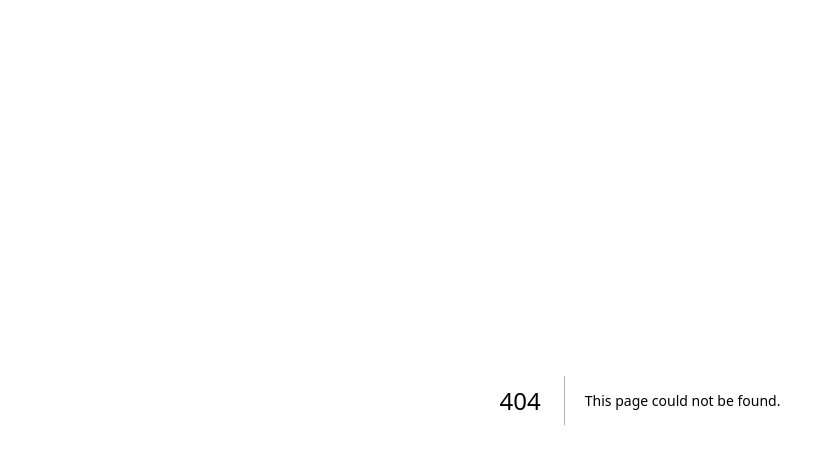
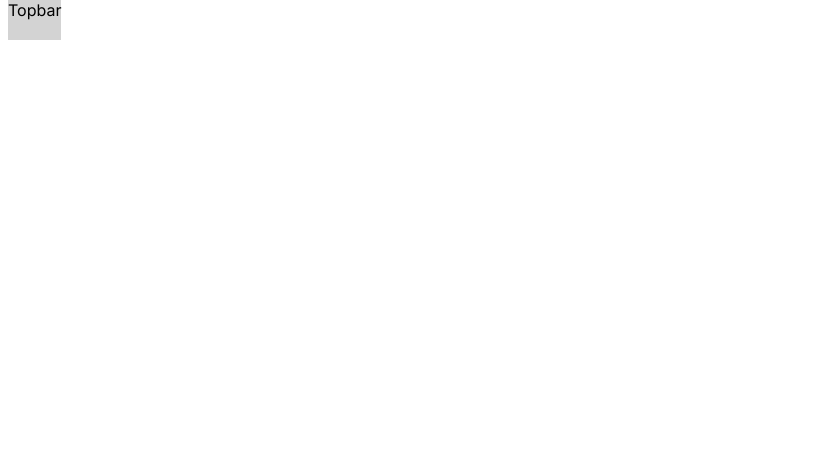
Before and after one commit to madhusmitapalai/flow-protocol-dev, a Next.js app: page /home in a window 1280 px wide. Before the commit this address had no page. Shown: the top 464 px of the page, without its empty margins (0-835 px from the left). Built offline with nearby package versions, Linux system fonts and the light colour scheme.

Commit message:
Basic file added

```diff
--- a/Components/Topbar.jsx
+++ b/Components/Topbar.jsx
@@ -1,7 +1,7 @@
 import React from "react";
 
 const Topbar = () => {
-  return <div>Topbar</div>;
+  return <div className="topbar">Topbar</div>;
 };
 
 export default Topbar;
--- a/app/globals.css
+++ b/app/globals.css
@@ -1,107 +1,27 @@
-:root {
-  --max-width: 1100px;
-  --border-radius: 12px;
-  --font-mono: ui-monospace, Menlo, Monaco, "Cascadia Mono", "Segoe UI Mono",
-    "Roboto Mono", "Oxygen Mono", "Ubuntu Monospace", "Source Code Pro",
-    "Fira Mono", "Droid Sans Mono", "Courier New", monospace;
-
-  --foreground-rgb: 0, 0, 0;
-  --background-start-rgb: 214, 219, 220;
-  --background-end-rgb: 255, 255, 255;
-
-  --primary-glow: conic-gradient(
-    from 180deg at 50% 50%,
-    #16abff33 0deg,
-    #0885ff33 55deg,
-    #54d6ff33 120deg,
-    #0071ff33 160deg,
-    transparent 360deg
-  );
-  --secondary-glow: radial-gradient(
-    rgba(255, 255, 255, 1),
-    rgba(255, 255, 255, 0)
-  );
-
-  --tile-start-rgb: 239, 245, 249;
-  --tile-end-rgb: 228, 232, 233;
-  --tile-border: conic-gradient(
-    #00000080,
-    #00000040,
-    #00000030,
-    #00000020,
-    #00000010,
-    #00000010,
-    #00000080
-  );
-
-  --callout-rgb: 238, 240, 241;
-  --callout-border-rgb: 172, 175, 176;
-  --card-rgb: 180, 185, 188;
-  --card-border-rgb: 131, 134, 135;
+.main-container {
+  display: flex;
+  align-items: start;
 }
 
-@media (prefers-color-scheme: dark) {
-  :root {
-    --foreground-rgb: 255, 255, 255;
-    --background-start-rgb: 0, 0, 0;
-    --background-end-rgb: 0, 0, 0;
-
-    --primary-glow: radial-gradient(rgba(1, 65, 255, 0.4), rgba(1, 65, 255, 0));
-    --secondary-glow: linear-gradient(
-      to bottom right,
-      rgba(1, 65, 255, 0),
-      rgba(1, 65, 255, 0),
-      rgba(1, 65, 255, 0.3)
-    );
-
-    --tile-start-rgb: 2, 13, 46;
-    --tile-end-rgb: 2, 5, 19;
-    --tile-border: conic-gradient(
-      #ffffff80,
-      #ffffff40,
-      #ffffff30,
-      #ffffff20,
-      #ffffff10,
-      #ffffff10,
-      #ffffff80
-    );
-
-    --callout-rgb: 20, 20, 20;
-    --callout-border-rgb: 108, 108, 108;
-    --card-rgb: 100, 100, 100;
-    --card-border-rgb: 200, 200, 200;
-  }
+.sidebar {
+  width: 20%;
+  background-color: lightgray;
+  height: 200vh;
+  padding-top: 200px;
+  display: flex;
+  flex-direction: column;
 }
 
-* {
-  box-sizing: border-box;
-  padding: 0;
-  margin: 0;
+.div-content {
+  width: 80%;
+  background-color: lightcoral;
+  height: 200vh;
 }
 
-html,
-body {
-  max-width: 100vw;
-  overflow-x: hidden;
+.topbar {
+  position: fixed;
+  height: 5%;
+  top: 0;
+  background-color: lightgray;
+
 }
-
-body {
-  color: rgb(var(--foreground-rgb));
-  background: linear-gradient(
-      to bottom,
-      transparent,
-      rgb(var(--background-end-rgb))
-    )
-    rgb(var(--background-start-rgb));
-}
-
-a {
-  color: inherit;
-  text-decoration: none;
-}
-
-@media (prefers-color-scheme: dark) {
-  html {
-    color-scheme: dark;
-  }
-}
--- /dev/null
+++ b/app/home/page.jsx
@@ -0,0 +1,7 @@
+import React from "react";
+
+const Home = () => {
+  return <div>Home</div>;
+};
+
+export default Home;
--- a/app/layout.js
+++ b/app/layout.js
@@ -1,6 +1,6 @@
 import { Inter } from "next/font/google";
 import "./globals.css";
-
+import Topbar from "@/Components/Topbar";
 const inter = Inter({ subsets: ["latin"] });
 
 export const metadata = {
@@ -11,7 +11,10 @@ export const metadata = {
 export default function RootLayout({ children }) {
   return (
     <html lang="en">
-      <body className={inter.className}>{children}</body>
+      <body className={inter.className}>
+        <Topbar />
+        {children}
+      </body>
     </html>
   );
 }
```
Also changed, not shown: Components/Sidebar.jsx (deleted, +0 -7 lines), app/about/page.jsx (added, +7 -0 lines), app/page.js (+7 -87 lines).
